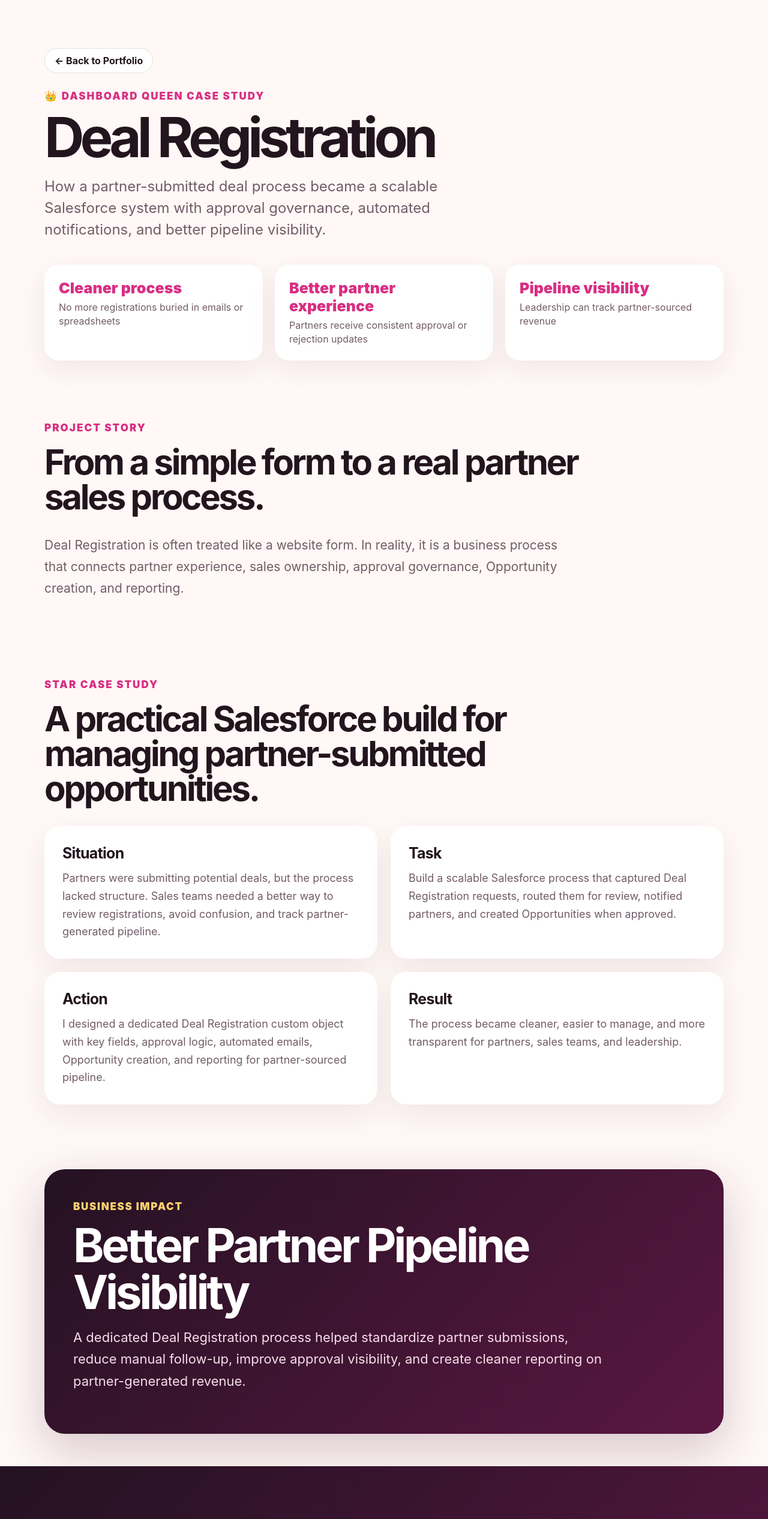
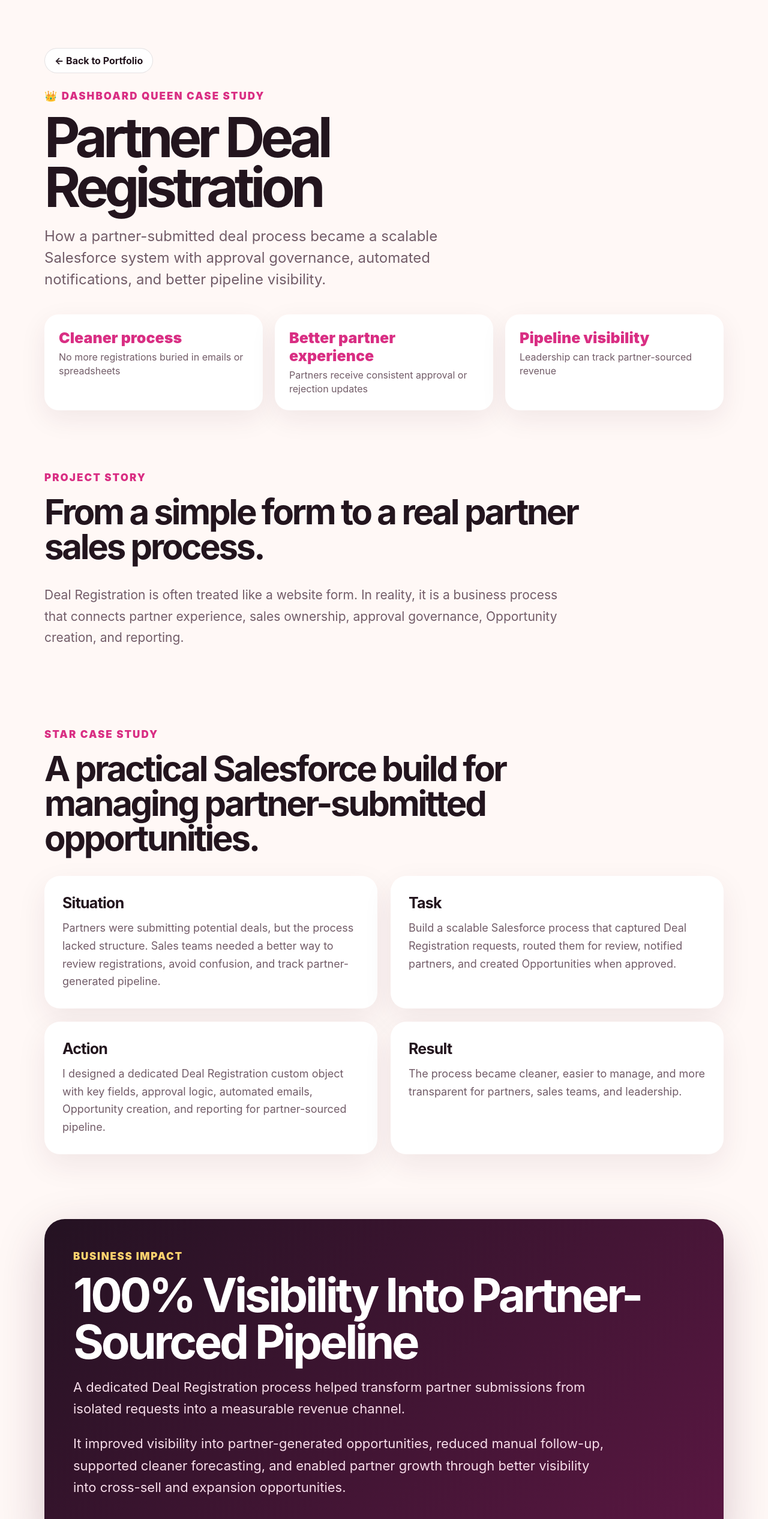
Before and after one commit to marta790522/dashboard-queen-site, a Next.js app: page /case-studies/deal-registration in a window 1280 px wide. Shown: the top 2532 px of the page at 60% size. Built offline with nearby package versions, Linux system fonts and the light colour scheme.

Commit message:
Update page.tsx

```diff
--- a/app/case-studies/deal-registration/page.tsx
+++ b/app/case-studies/deal-registration/page.tsx
@@ -16,7 +16,7 @@ export default function DealRegistrationCaseStudy() {
 
         <p style={eyebrow}>👑 Dashboard Queen Case Study</p>
 
-        <h1 style={heroTitle}>Deal Registration</h1>
+        <h1 style={heroTitle}>Partner Deal Registration</h1>
 
         <p style={heroText}>
           How a partner-submitted deal process became a scalable Salesforce system
@@ -103,12 +103,17 @@ export default function DealRegistrationCaseStudy() {
   <div style={impactBox}>
     <p style={impactEyebrow}>Business Impact</p>
 
-          <h2 style={impactTitle}>Better Partner Pipeline Visibility</h2>
+    <h2 style={impactTitle}>100% Visibility Into Partner-Sourced Pipeline</h2>
 
     <p style={impactText}>
-            A dedicated Deal Registration process helped standardize partner submissions,
-            reduce manual follow-up, improve approval visibility, and create cleaner reporting
-            on partner-generated revenue.
+      A dedicated Deal Registration process helped transform partner submissions
+      from isolated requests into a measurable revenue channel.
+    </p>
+
+    <p style={impactText}>
+      It improved visibility into partner-generated opportunities, reduced manual
+      follow-up, supported cleaner forecasting, and enabled partner growth through
+      better visibility into cross-sell and expansion opportunities.
     </p>
   </div>
 </section>
```
Lines whose indentation alone changed are shown as unchanged.
